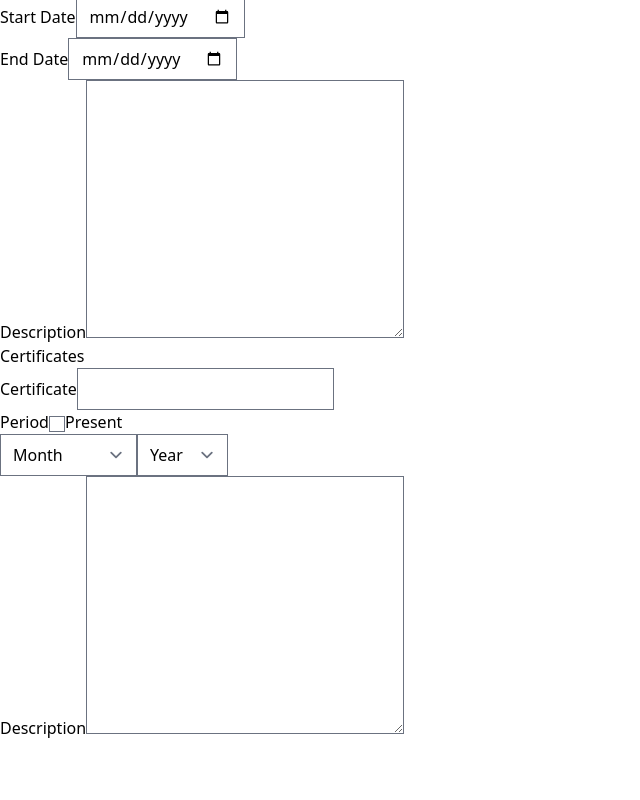
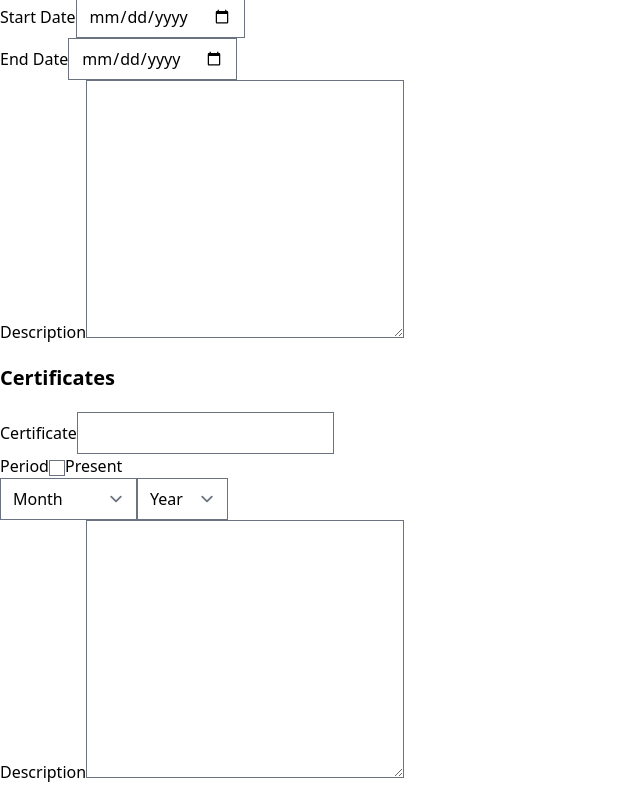
Before and after one commit to Ja-Uyoma/CV-Application, a React (Vite) app: page / in a window 1280 px wide. Shown: the part 2360-3160 px from the top of the page, without its empty margins (0-640 px from the left). Before the commit the page ends 3100 px from the top, so only its background shows below. Built offline with nearby package versions, Linux system fonts and the light colour scheme.

Commit message:
feat: style the section name and section header

```diff
--- a/src/components/Certificates.jsx
+++ b/src/components/Certificates.jsx
@@ -49,8 +49,8 @@ const YearList = () => {
 
 const Certificates = () => {
   return (
-    <section>
-      <h2>Certificates</h2>
+    <section className="my-4">
+      <h2 className="font-bold text-xl my-5">Certificates</h2>
 
       <form action="/" method="post" autoComplete="off">
         <div>
```
